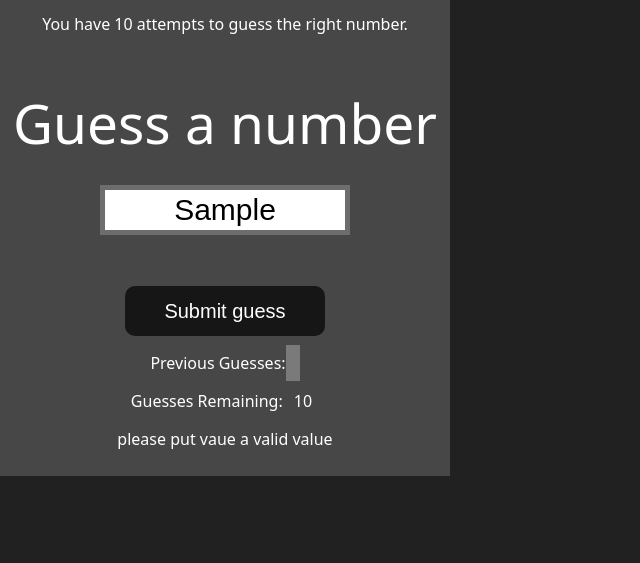
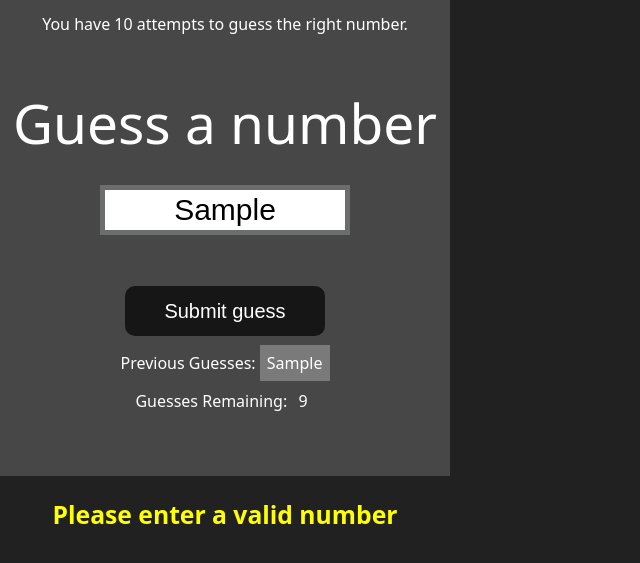
Before and after one commit to Gauravthorat30/JS-DOM-Projects, a plain HTML site: page 4-GuessTheNumber/index.html in a window 1280 px wide. Both pictures are taken after typing "Sample" into the empty fields and a click on the input "Submit guess". Shown: the part 147-710 px from the top of the page, without its empty margins (0-640 px from the left). Drawn offline with Linux system fonts and the light colour scheme.

Commit message:
completed project 4

```diff
--- a/4-GuessTheNumber/chaiaurcode.js
+++ b/4-GuessTheNumber/chaiaurcode.js
@@ -16,16 +16,26 @@ let playGame = true;
 
 subt.addEventListener("click", function (e) {
   e.preventDefault();
-  if (!playGame) {
+  if (guessField.value == answer) {
+    lowOrHi.innerHTML = `<h6 style="color: green;">You guessed it right!</h6>`;
     return;
   }
-  if (!(guessField.value > -1 && 101 > guessField.value)) {
-    lowOrHi.innerHTML = "please put vaue a valid value";
+  if (numOfGuesses == 0) {
+    lowOrHi.innerHTML = `<h6 style="color: white;">Game over!</h6>`;
     return;
   }
-  numOfGuesses--;
-  lastResult.innerHTML = numOfGuesses;
-  prevGuesses.push(guessField.value);
-  guesses.innerHTML = prevGuesses;
+  if (guessField.value !== answer) {
+    numOfGuesses--;
+    lastResult.innerHTML = numOfGuesses;
+    prevGuesses.push(guessField.value);
+    guesses.innerHTML = prevGuesses;
+    lowOrHi.innerHTML = `<h6 style="color: red;">Wrong guess!</h6>`;
+  }
+
+  if (!(guessField.value > -1 && 101 > guessField.value)) {
+    lowOrHi.innerHTML = `<h6 style="color: yellow;">Please enter a valid number</h6>`;
+    return;
+  }
+
   console.log(answer);
 });
--- a/4-GuessTheNumber/index.html
+++ b/4-GuessTheNumber/index.html
@@ -30,7 +30,7 @@
         <div class="resultParas">
             <p >Previous Guesses: <span class="guesses"></span></p>
             <p >Guesses Remaining: <span class="lastResult">10</span></p>
-            <p class="lowOrHi"></p>
+            <h6 class="lowOrHi"></h6>
         </div>
     </div>
     <script src="chaiaurcode.js"></script>
```
